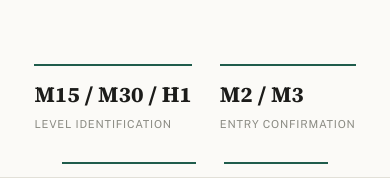
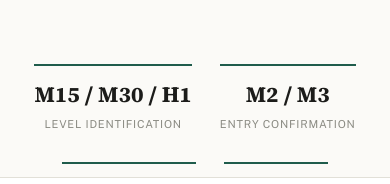
Before and after one commit to EspoirCapital/nested-liquidity, a React (Vite) app: page / in a window 390 px wide. Shown: the part 603-787 px from the top of the page. Built offline with nearby package versions, Linux system fonts and the light colour scheme.

Commit message:
Center text inside cover stats on mobile

```diff
--- a/src/styles.css
+++ b/src/styles.css
@@ -575,6 +575,7 @@
     .content-scroll{ padding:24px 20px 90px; }
     .page-footer-nav{ padding:12px 16px; }
     .cover-meta{ justify-content: center; }
+    .cover-stat{ text-align: center; }
   }
 
   /* ─── Session Tracker ──────────────────────────────────────────────────── */
```
